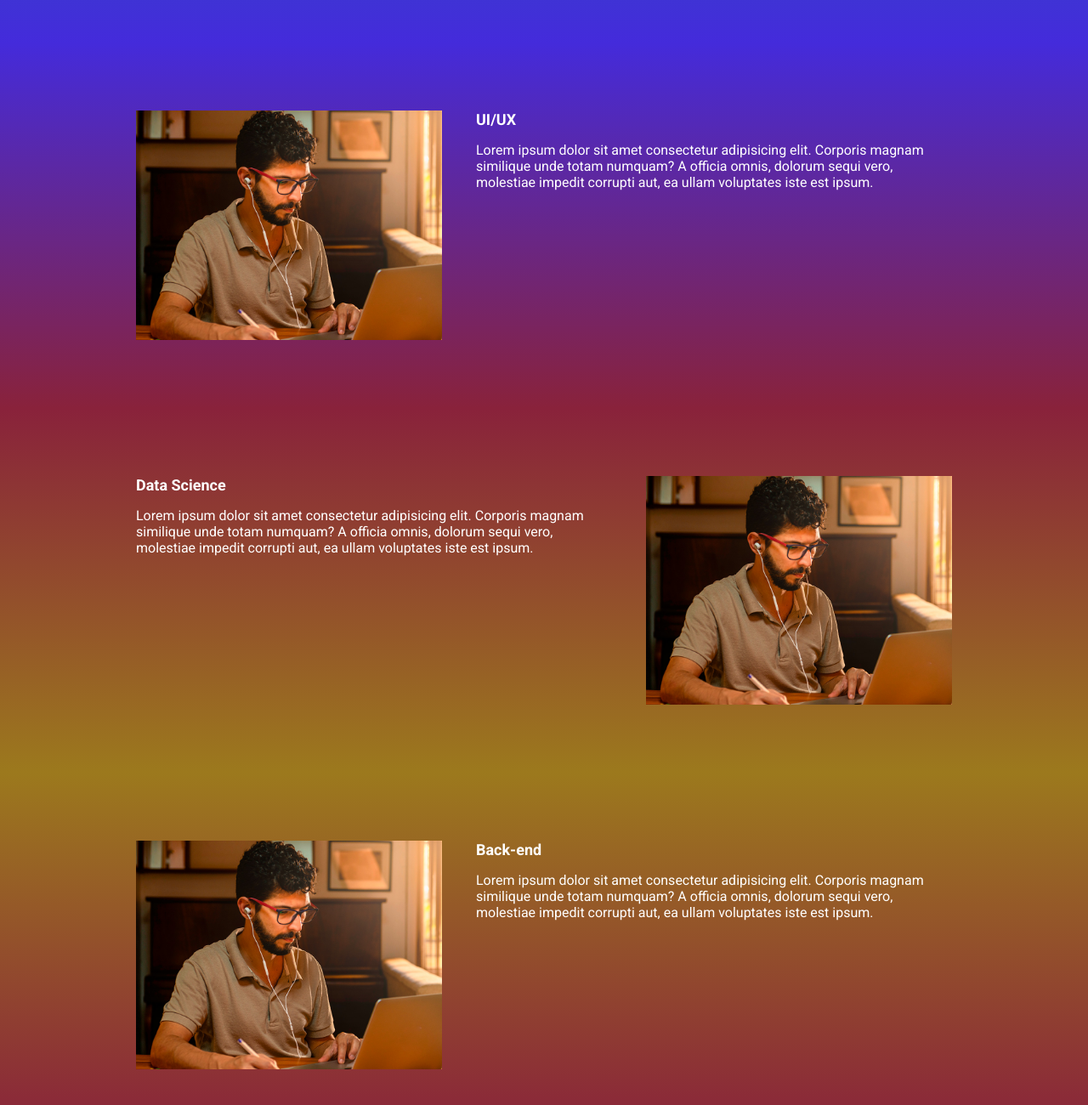
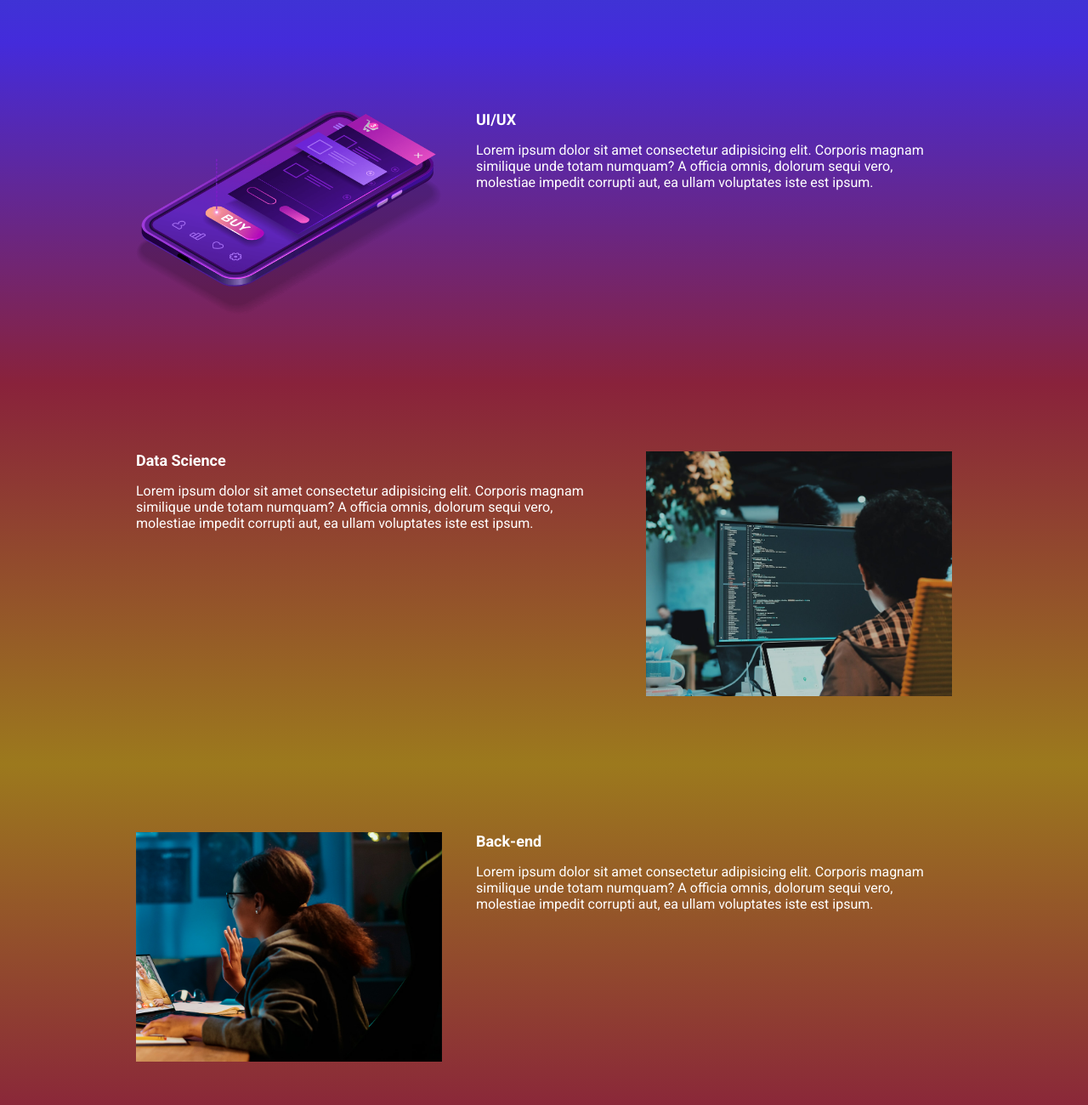
Before and after one commit to SanatielBorges/ebac_tech_talks, a website built with Parcel: page src/index.html in a window 1280 px wide. Shown: the part 940-2240 px from the top of the page at 85% size. Built offline with nearby package versions, Linux system fonts and the light colour scheme.

Commit message:
mudando as imagens do event

```diff
--- a/src/index.html
+++ b/src/index.html
@@ -66,7 +66,7 @@
             ipsum.
           </p>
         </div>
-        <img class="event__image" src="./images/frontend.png" alt="Front-end" />
+        <img class="event__image" src="./images/ui-ux.png" alt="UI/UX" />
       </div>
     </section>
 
@@ -81,7 +81,7 @@
             ipsum.
           </p>
         </div>
-        <img class="event__image" src="./images/frontend.png" alt="Front-end" />
+        <img class="event__image" src="./images/data.png" alt="Data Science" />
       </div>
     </section>
 
@@ -96,7 +96,7 @@
             ipsum.
           </p>
         </div>
-        <img class="event__image" src="./images/frontend.png" alt="Front-end" />
+        <img class="event__image" src="./images/backend.png" alt="Back-end" />
       </div>
     </section>
 
```
